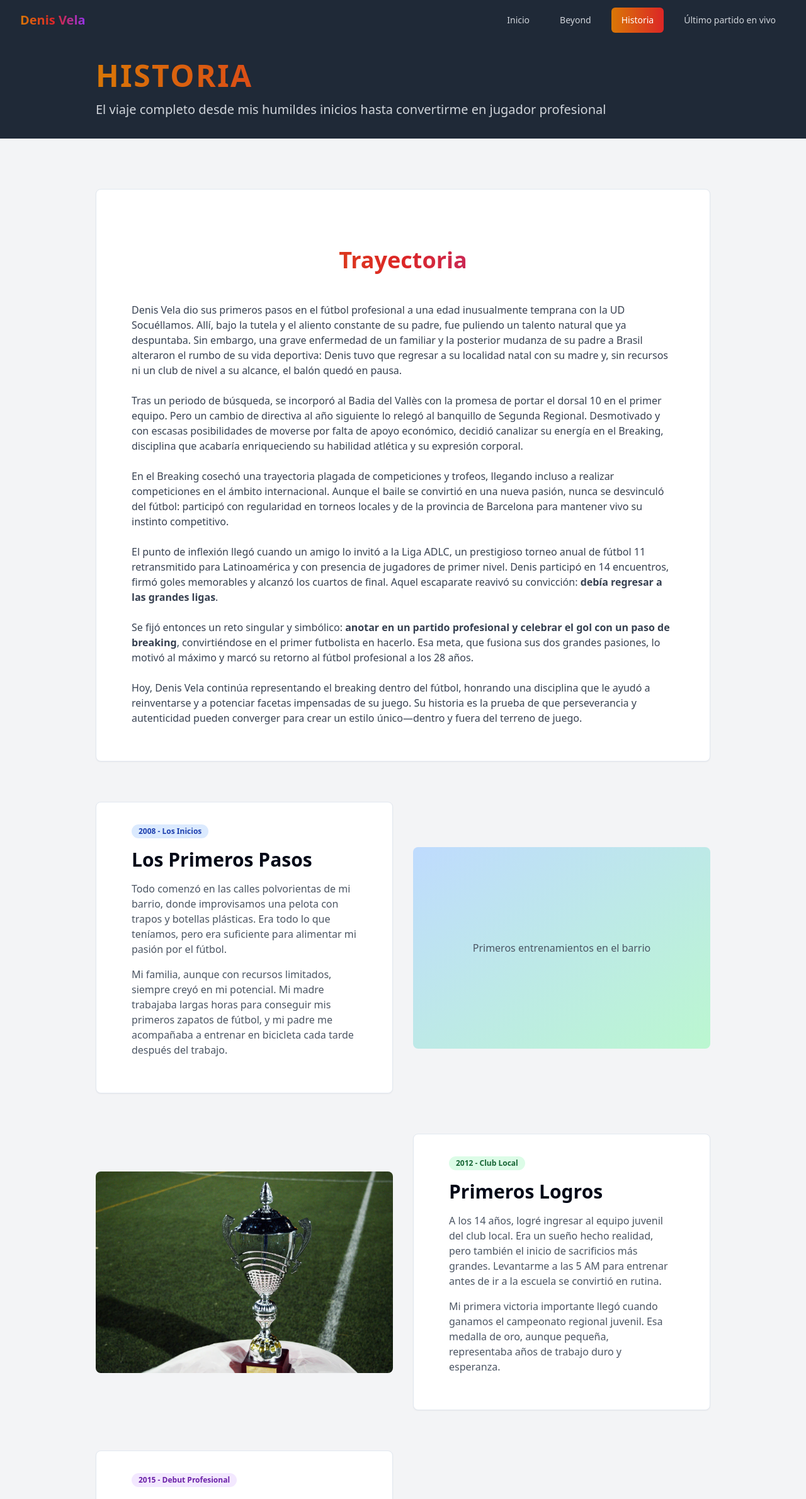
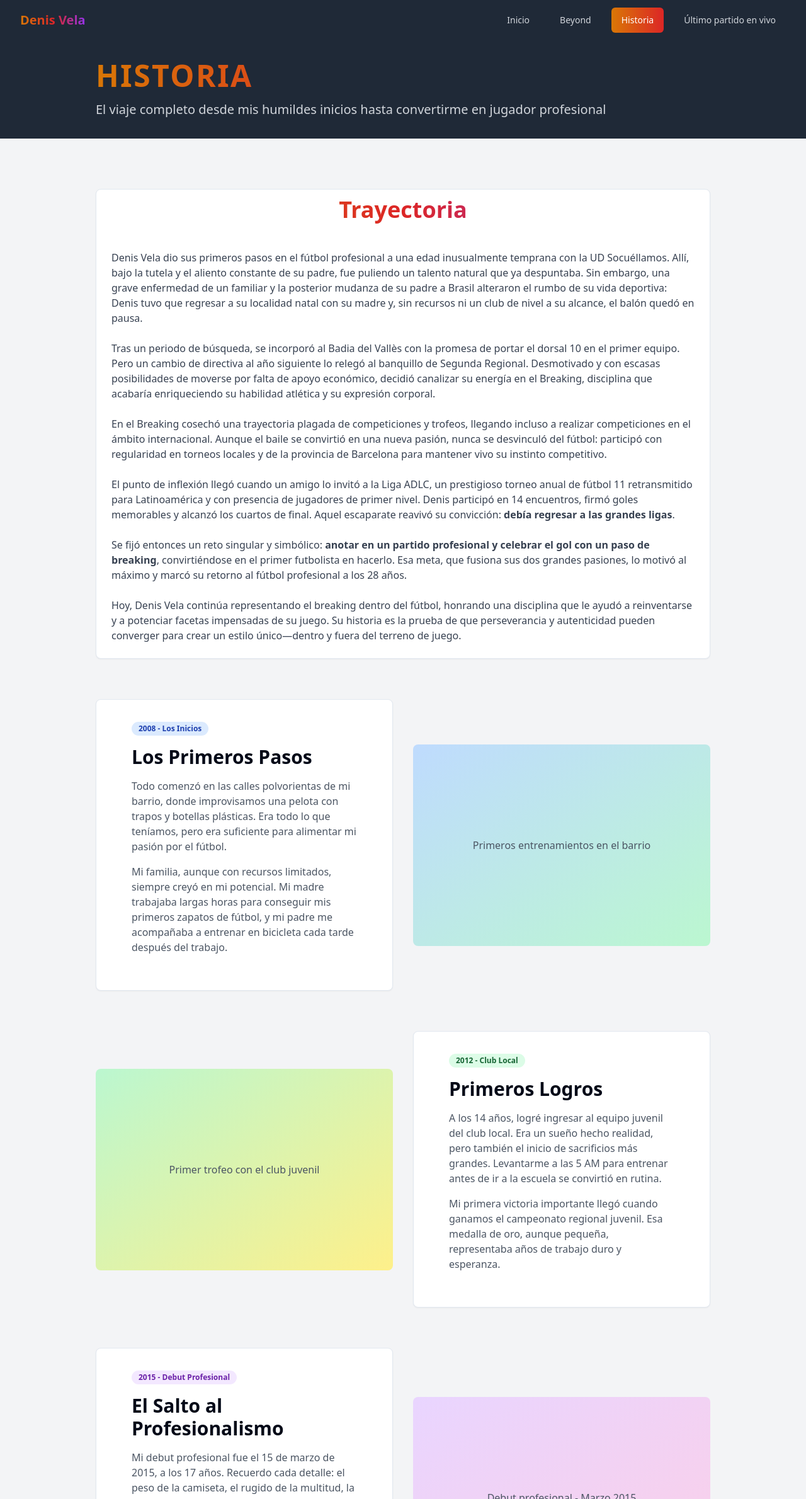
Before and after one commit to denisvela/web, a React (Vite) app: page /historia in a window 1280 px wide. Shown: the top 2380 px of the page at 63% size. Built offline with nearby package versions, Linux system fonts and the light colour scheme.

Commit message:
Visual edit in Lovable
Edited UI in Lovable

```diff
--- a/src/pages/Historia.tsx
+++ b/src/pages/Historia.tsx
@@ -1,10 +1,8 @@
-
 import React from 'react';
 import { Button } from "@/components/ui/button";
 import { Card, CardContent } from "@/components/ui/card";
 import { Badge } from "@/components/ui/badge";
 import { Link } from 'react-router-dom';
-
 const Historia = () => {
   return <div className="min-h-screen bg-gray-900 text-white">
       {/* Header */}
@@ -20,9 +18,9 @@ const Historia = () => {
       {/* Trayectoria Section */}
       <div className="py-20 bg-gray-100 text-gray-900">
         <div className="max-w-5xl mx-auto px-6">
-          <Card className="p-8 mb-16">
+          <Card className="p-8 mb-16 px-0 py-0">
             <CardContent>
-              <h2 className="text-4xl font-bold mb-8 text-center bg-gradient-to-r from-amber-600 via-red-600 to-purple-600 bg-clip-text text-transparent px-[10px] mx-[7px] my-[45px] py-[15px]">Trayectoria </h2>
+              <h2 className="text-4xl font-bold mb-8 text-center bg-gradient-to-r from-amber-600 via-red-600 to-purple-600 bg-clip-text text-transparent bg-gray-600 my-0 py-[12px] mx-0 px-0">Trayectoria </h2>
 
               <div className="prose prose-lg max-w-none text-gray-700 space-y-6">
                 <p>
@@ -99,12 +97,8 @@ const Historia = () => {
                   </CardContent>
                 </Card>
               </div>
-              <div className="lg:w-1/2 h-80 rounded-lg overflow-hidden">
-                <img
-                  src="/lovable-uploads/f98e3e1b-97f7-40d3-8f07-3d356efd28f5.png"
-                  alt="Primer trofeo con el club juvenil"
-                  className="w-full h-full object-cover"
-                />
+              <div className="lg:w-1/2 h-80 bg-gradient-to-br from-green-200 to-yellow-200 rounded-lg flex items-center justify-center">
+                <p className="text-gray-600 text-center px-4">Primer trofeo con el club juvenil</p>
               </div>
             </div>
 
@@ -248,5 +242,4 @@ const Historia = () => {
       </div>
     </div>;
 };
-
 export default Historia;
```
